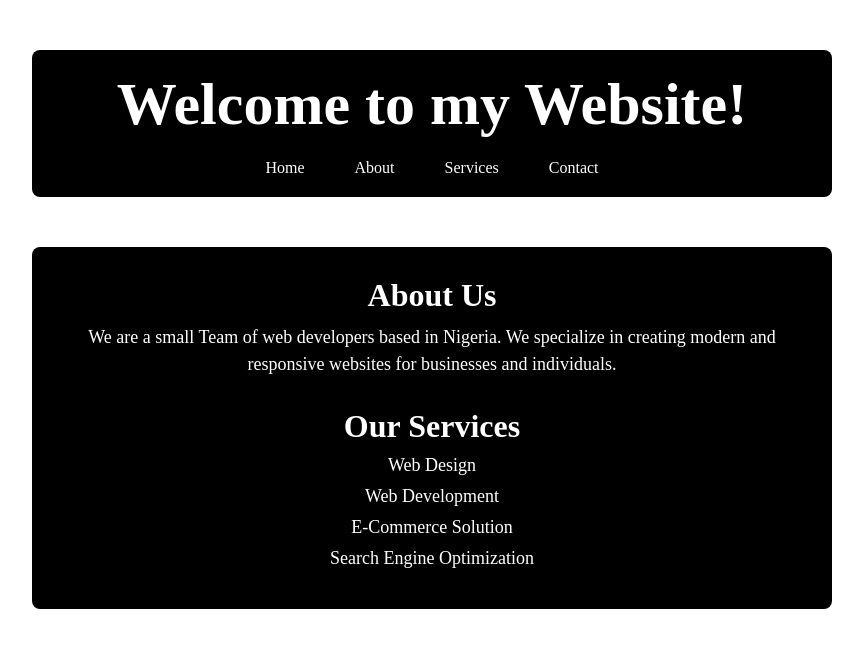
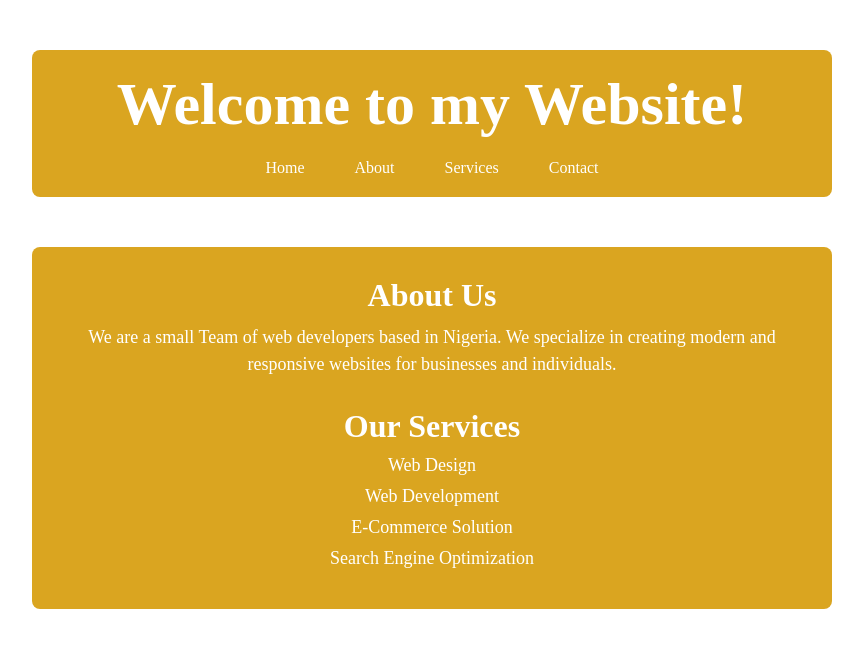
Before and after one commit to usiemeblessing/create-react-app, a React (Create React App) app: page / in a window 1280 px wide. Shown: the top 648 px of the page, without its empty margins (208-1071 px from the left). Built offline with nearby package versions, Linux system fonts and the light colour scheme.

Commit message:
modified files

```diff
--- a/src/App.js
+++ b/src/App.js
@@ -1,41 +1,16 @@
 /** @format */
 
+import ReturnJSXVersion from "./Header.js";
 import ReturnJSXVersion2 from "./Main.js";
 import "./index.css";
 
-function ReturnJSXVersion() {
+function App() {
 	return (
 		<>
-			<header className="header">
-				<h1>Welcome to my Website!</h1>
-				<nav className="navbar">
-					<ul>
-						<li>
-							<a className="header-link" href="#">
-								Home
-							</a>
-						</li>
-						<li>
-							<a className="header-link" href="#">
-								About
-							</a>
-						</li>
-						<li>
-							<a className="header-link" href="#">
-								Services
-							</a>
-						</li>
-						<li>
-							<a className="header-link" href="#">
-								Contact
-							</a>
-						</li>
-					</ul>
-				</nav>
-			</header>
+			<ReturnJSXVersion />
 			<ReturnJSXVersion2 />
 		</>
 	);
 }
 
-export default ReturnJSXVersion;
+export default App;
--- a/src/index.css
+++ b/src/index.css
@@ -11,7 +11,7 @@
 main {
 	width: 90%;
 	max-width: 800px;
-	background-color: black;
+	background-color: goldenrod;
 	color: white;
 	margin: 50px auto;
 	text-align: center;
--- a/src/index.js
+++ b/src/index.js
@@ -1,17 +1,14 @@
-import React from 'react';
-import ReactDOM from 'react-dom/client';
-import './index.css';
-import App from './App';
-import reportWebVitals from './reportWebVitals';
+/** @format */
 
-const root = ReactDOM.createRoot(document.getElementById('root'));
+import React from "react";
+import ReactDOM from "react-dom/client";
+import "./index.css";
+import App from "./App.js";
+import reportWebVitals from "./reportWebVitals";
+
+const root = ReactDOM.createRoot(document.getElementById("root"));
 root.render(
-  <React.StrictMode>
-    <App />
-  </React.StrictMode>
+	<React.StrictMode>
+		<App />
+	</React.StrictMode>
 );
-
-// If you want to start measuring performance in your app, pass a function
-// to log results (for example: reportWebVitals(console.log))
-// or send to an analytics endpoint. Learn more: https://bit.ly/CRA-vitals
-reportWebVitals();
```
Also changed, not shown: src/Header.js (+3 -4 lines).
